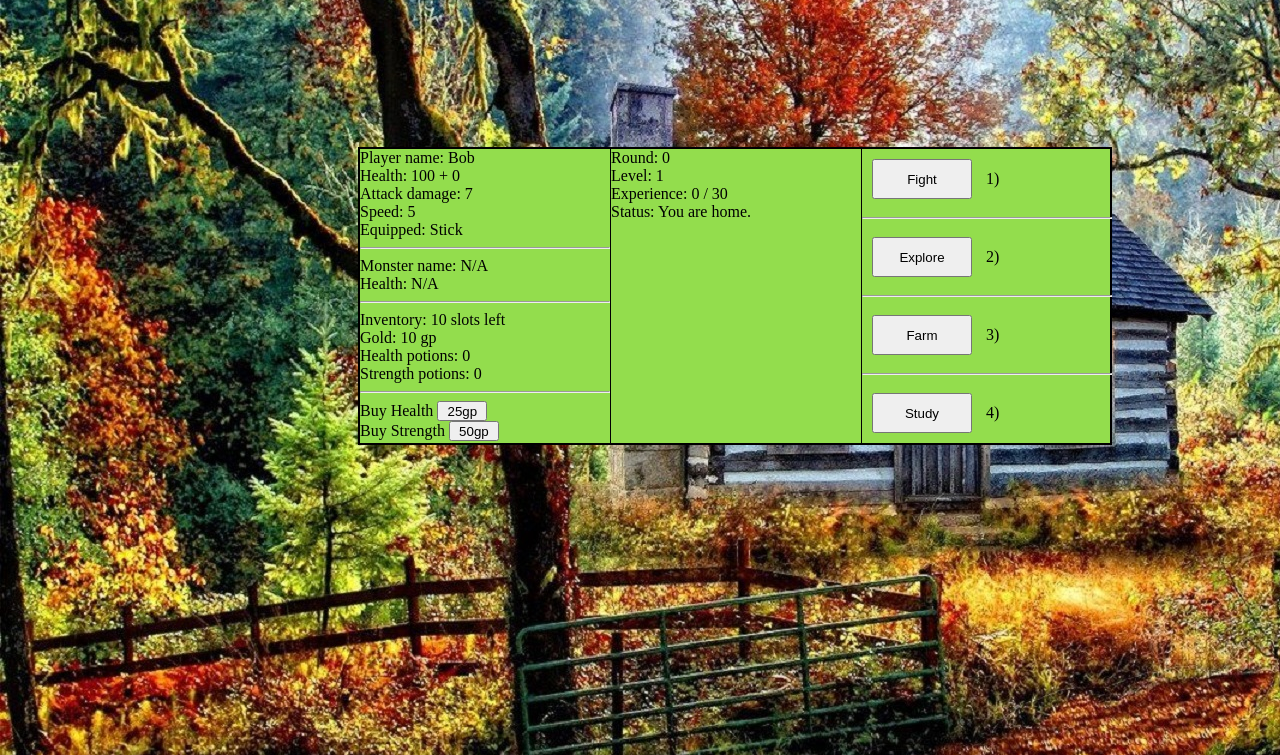
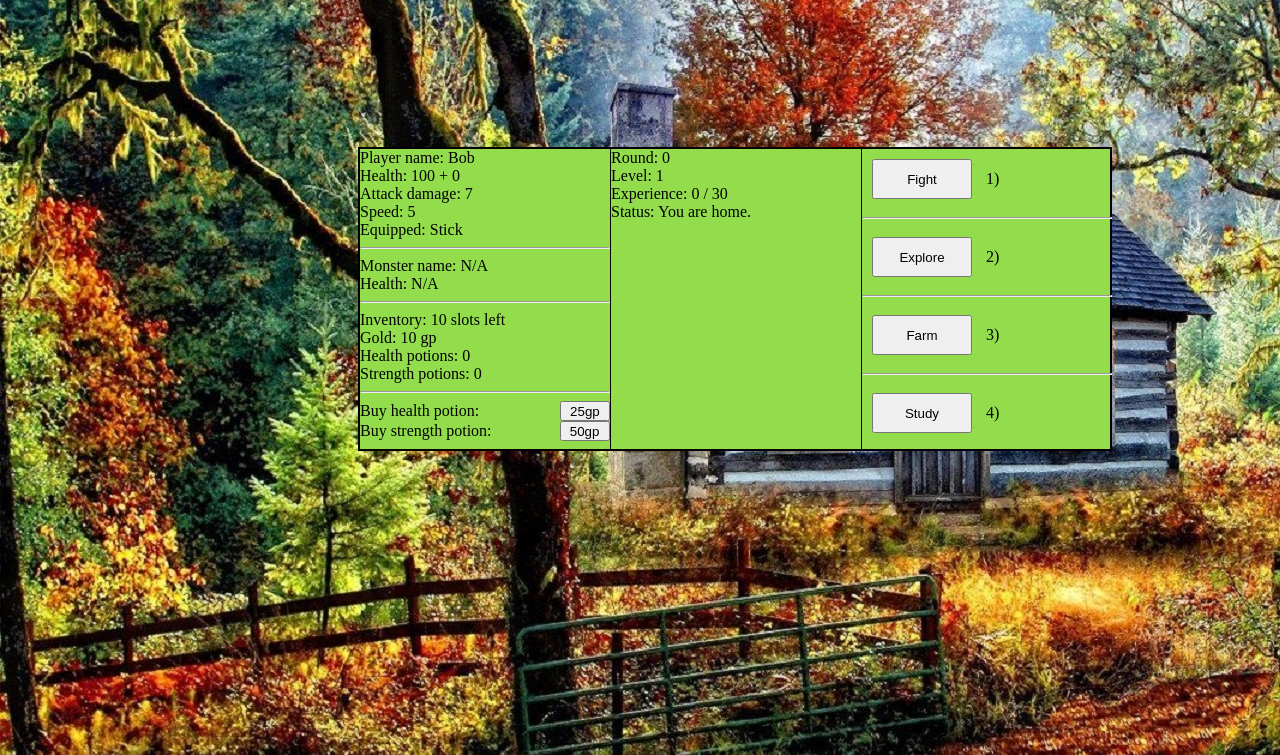
Before and after one commit to Freshairkaboom/Endless-Complexity, a plain HTML site: page index.html in a window 1280 px wide. Shown: the part 45-800 px from the top of the page. Drawn offline with Linux system fonts and the light colour scheme.

Commit message:
Aligned shop buttons

```diff
--- a/css/style.css
+++ b/css/style.css
@@ -45,6 +45,13 @@ body {
 .button {
     width: 50px;
     height: 20px;
+    margin-left: 80.8px;
+}
+.button2 {
+    width: 50px;
+    height: 20px;
+    margin-left: 64px;
+    margin-bottom: 8px;
 }
 
 .actionButton {
--- a/js/view.js
+++ b/js/view.js
@@ -28,8 +28,8 @@
                 </div>
                 <hr>
                 <div class="bottomBox">
-                    <div>Buy Health <button class="button" onclick="buyHealthPotion()">25gp</button></div>
-                    <div> Buy Strength <button class="button" onclick="buystrengthPotion()">50gp</button></div>
+                    <div>Buy health potion:<button class="button" onclick="buyHealthPotion()">25gp</button></div>
+                    <div> Buy strength potion: <button class="button2" onclick="buystrengthPotion()">50gp</button></div>
                 </div>
             </div>
 
```
